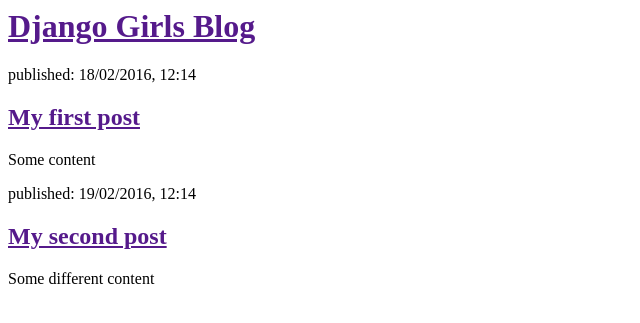
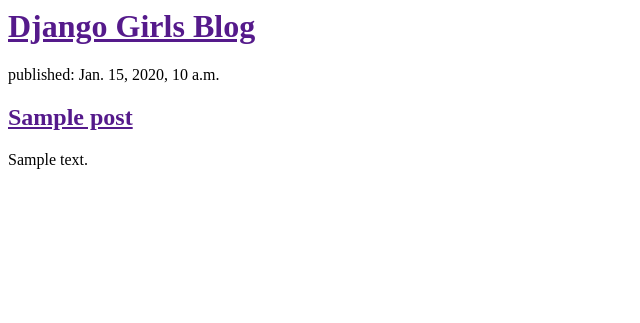
Before and after one commit to garym/dgblog, a Django app: template blog/templates/blog/post_list.html in a window 1280 px wide. Shown: the top 323 px of the page, without its empty margins (0-640 px from the left). Run offline with Django 3.2, Linux system fonts and the light colour scheme; the template is opened without the code that fills it: values that come from a table or form of the project are taken from there, others are empty; tables that the repository leaves empty hold one stand-in row (values such as "Sample post").

Commit message:
Templated up posts to display from db.

```diff
--- a/blog/templates/blog/post_list.html
+++ b/blog/templates/blog/post_list.html
@@ -7,16 +7,12 @@
       <h1><a href="">Django Girls Blog</a></h1>
     </div>
 
+    {% for post in posts %}
     <div>
-      <p>published: 18/02/2016, 12:14</p>
-      <h2><a href="">My first post</a></h2>
-      <p>Some content</p>
+      <p>published: {{ post.published_date }}</p>
+      <h2><a href="">{{ post.title }}</a></h2>
+      <p>{{ post.text|linebreaks }}</p>
     </div>
-
-    <div>
-      <p>published: 19/02/2016, 12:14</p>
-      <h2><a href="">My second post</a></h2>
-      <p>Some different content</p>
-    </div>
+    {% endfor %}
   </body>
 </html>
```
Also changed, not shown: blog/views.py (+6 -1 lines).
